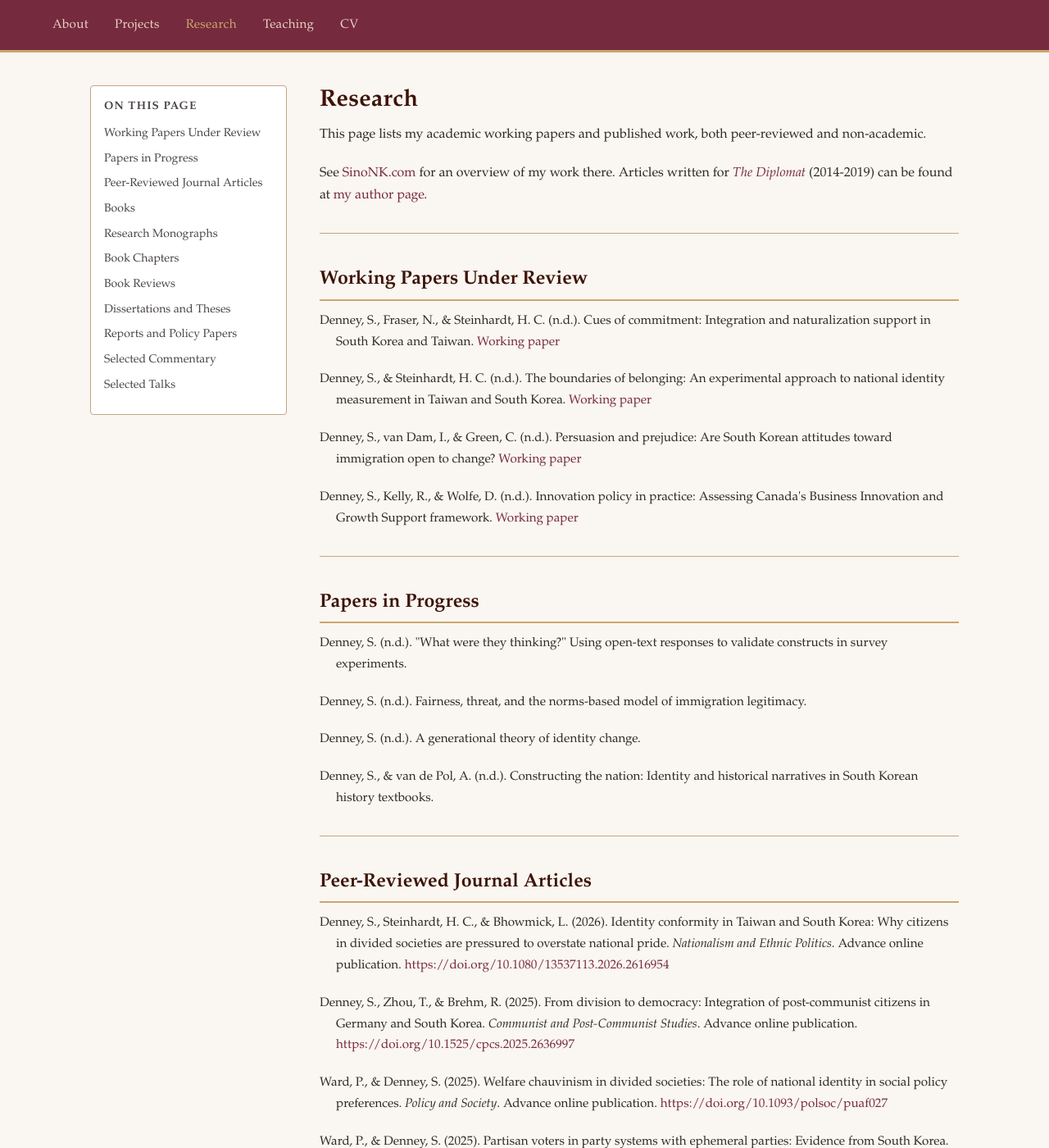
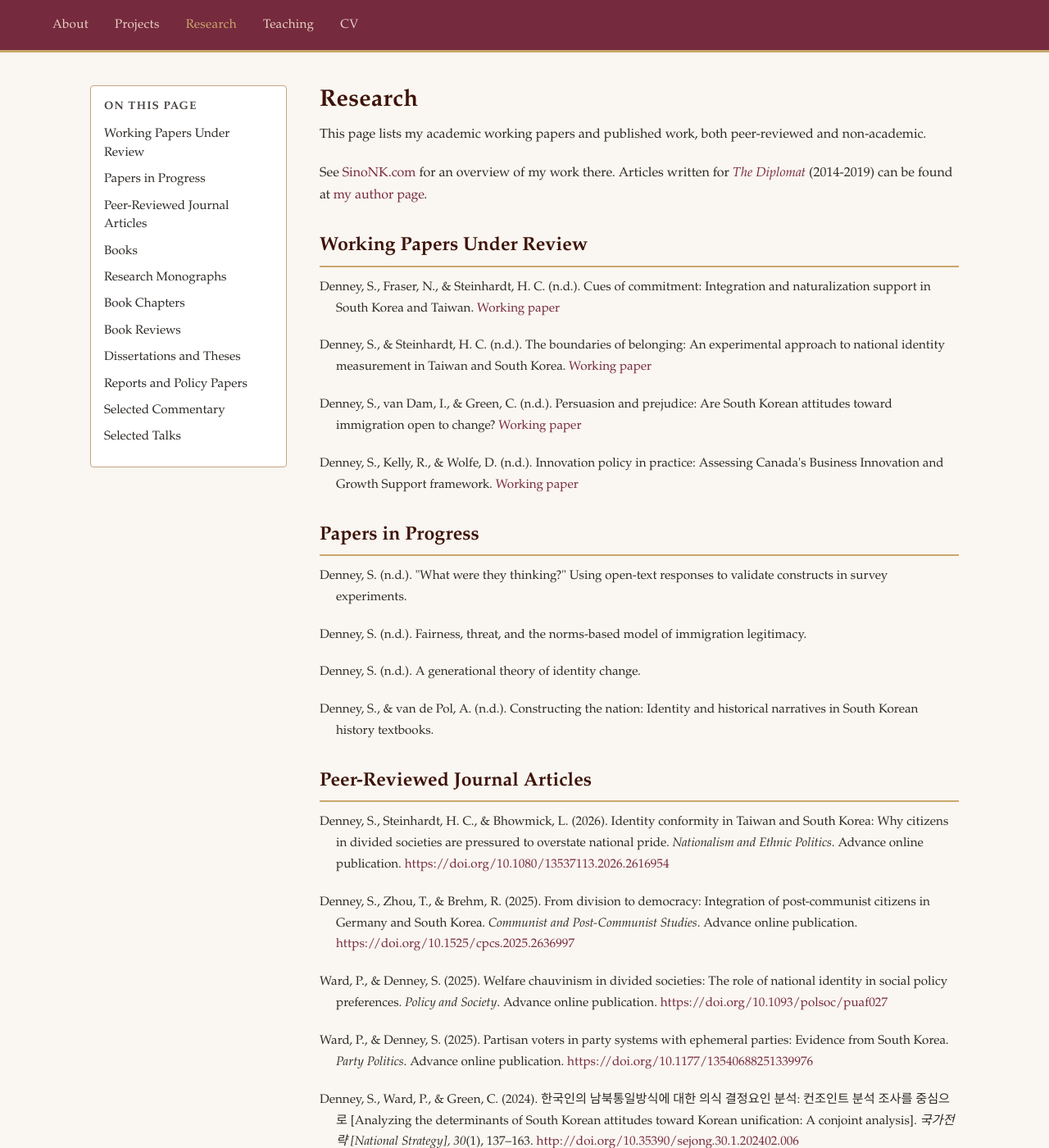
Before and after one commit to scdenney/scdenney.github.io, a Jekyll site: the page built from research.md, in a window 1280 px wide and 1400 px high. Shown: the whole window at 82% size. Built offline with Jekyll 4.4.1, drawn with Linux system fonts in a browser that asks for light colours.

Commit message:
Research page: bigger TOC text, proper hover styling, remove horizontal rules

```diff
--- a/assets/css/style.css
+++ b/assets/css/style.css
@@ -517,9 +517,9 @@ details li {
 }
 
 .research-toc a {
-  color: var(--text-gray);
+  color: var(--text-dark);
   text-decoration: none;
-  font-size: 0.88rem;
+  font-size: 0.95rem;
   line-height: 1.5;
   display: block;
   padding: 0.1rem 0;
@@ -528,8 +528,8 @@ details li {
 
 .research-toc a:hover,
 .research-toc a:focus {
-  color: var(--burgundy);
-  text-decoration: none;
+  color: var(--soft-coral);
+  text-decoration: underline;
 }
 
 /* Widen section-layout when research-layout is present */
@@ -541,9 +541,13 @@ details li {
   margin-top: 0;
 }
 
+.research-content hr {
+  display: none;
+}
+
 .research-content h2 {
   color: var(--deep-plum);
-  margin-top: 2.5rem;
+  margin-top: 2rem;
   padding-bottom: 0.5rem;
   border-bottom: 2px solid var(--muted-gold);
 }
```
